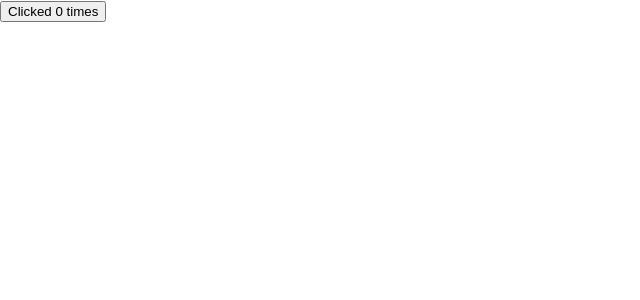
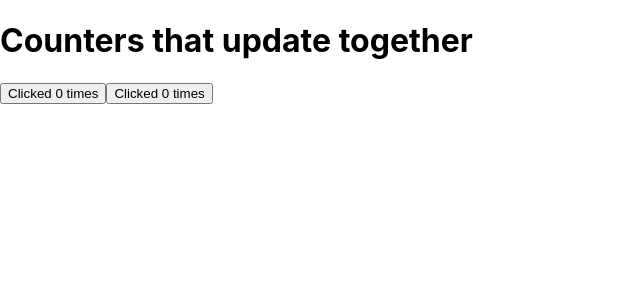
Before and after one commit to rezasdsju/REACT_Practice, a React (Create React App) app: page / in a window 1280 px wide. Shown: the top 300 px of the page, without its empty margins (0-640 px from the left). Built offline with nearby package versions, Linux system fonts and the light colour scheme.

Commit message:
One Step ahead in learning React

```diff
--- a/src/App.js
+++ b/src/App.js
@@ -74,6 +74,8 @@ export default function MyApp() {
   );
 }
 */
+
+/*
 import {useState}  from 'react'
 function MyButton() {
   const [count, setCount] = useState(0);
@@ -93,4 +95,47 @@ export default function MyApp() {
     <MyButton/>
     </>
   );
+} */
+
+/*
+import {useState} from 'react'
+export default function MyApp() {
+  return (
+    <div>
+      <h1>Counters that update separately</h1>
+      <MyButton/>
+      <MyButton/>
+    </div>
+  );
 }
+function MyButton() {
+  const [count,setCount]=useState(0);
+  function handleClick() {
+    setCount(count+1);
+  }
+  return (
+    <button onClick={handleClick}> Clicked {count} times</button>
+  );
+}
+  */
+
+import {useState} from 'react'
+export default function MyApp() {
+  const [count, setCount] = useState(0);
+  function handleClick() {
+    setCount(count+1);
+  }
+  return (
+    <div>
+      <h1>Counters that update together</h1>
+      <MyButton count={count} x={handleClick}/>
+      <MyButton count={count} x={handleClick}/>
+    </div>
+  );
+}
+
+function MyButton({count, x}) {
+  return (
+  <button onClick={x}>Clicked {count} times</button>
+  );
+}
```
